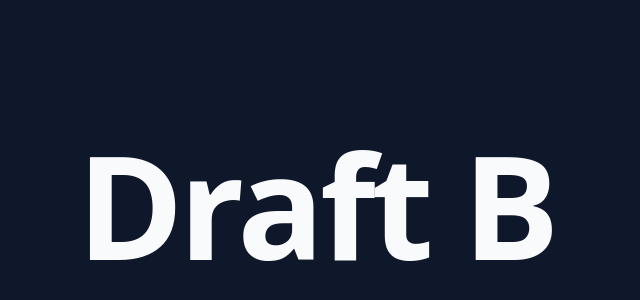
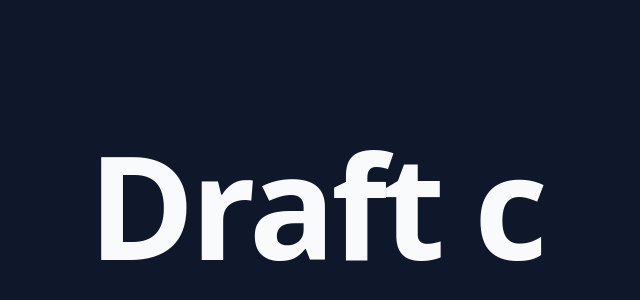
Before and after one commit to javier-santai/Version-1-Page, a plain HTML site: page index.html in a window 1280 px wide. Shown: the part 196-496 px from the top of the page, without its empty margins (324-964 px from the left). Drawn offline with Linux system fonts and the light colour scheme.

Commit message:
Agent changes (background)
Santai-Kind: autosave
Santai-Author: javier.rodillas
Santai-Turn: 1f1463fc-ce62-4563-b9a4-693cbb70159c:1794876012327
Santai-Changes: +0 ~1 -0

```diff
--- a/index.html
+++ b/index.html
@@ -3,7 +3,7 @@
 <head>
   <meta charset="UTF-8">
   <meta name="viewport" content="width=device-width, initial-scale=1.0">
-  <title>Draft B</title>
+  <title>Draft c</title>
   <style>
     html, body {
       height: 100%;
@@ -30,6 +30,6 @@
   </style>
 </head>
 <body>
-  <h1>Draft B</h1>
+  <h1>Draft c</h1>
 </body>
 </html>
```
